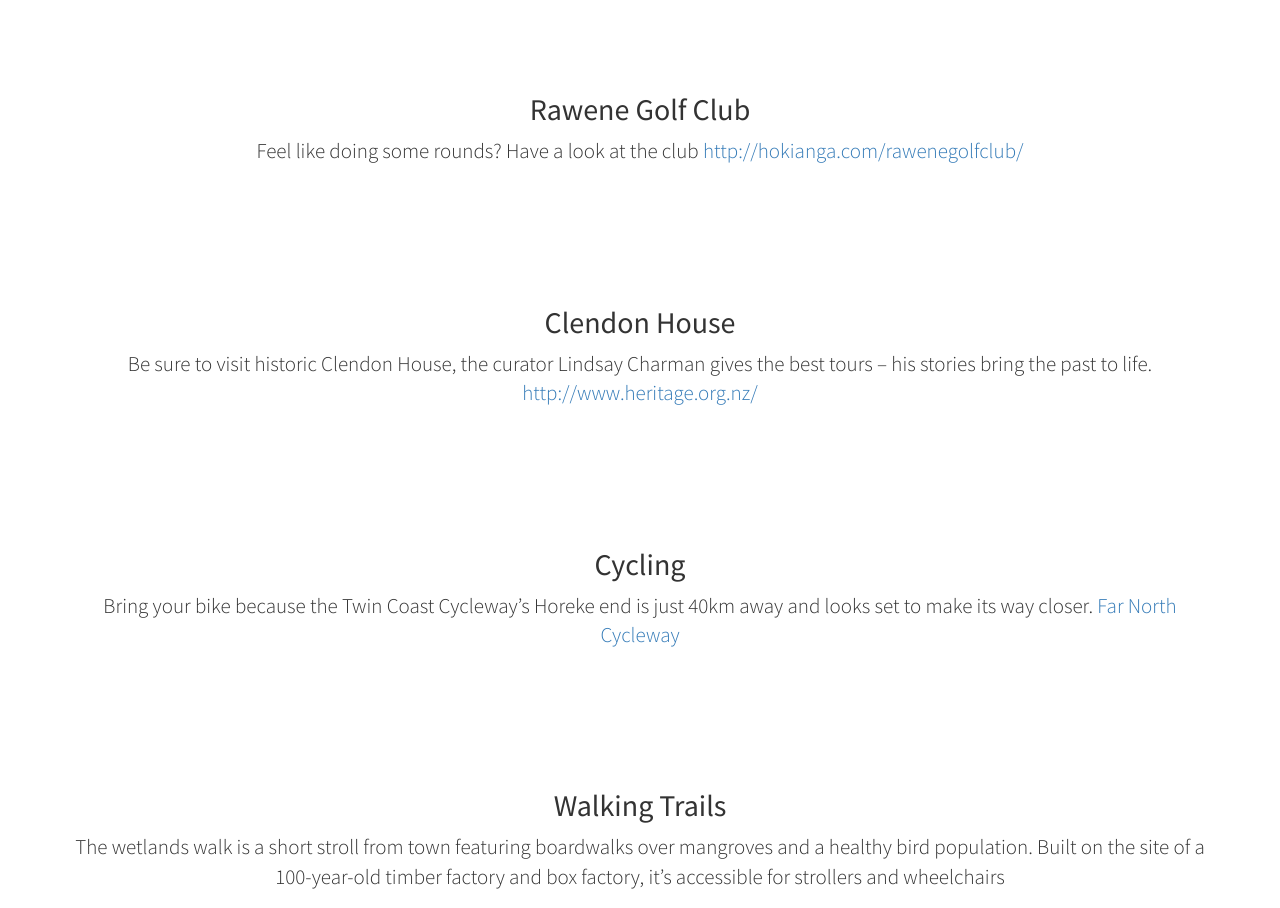
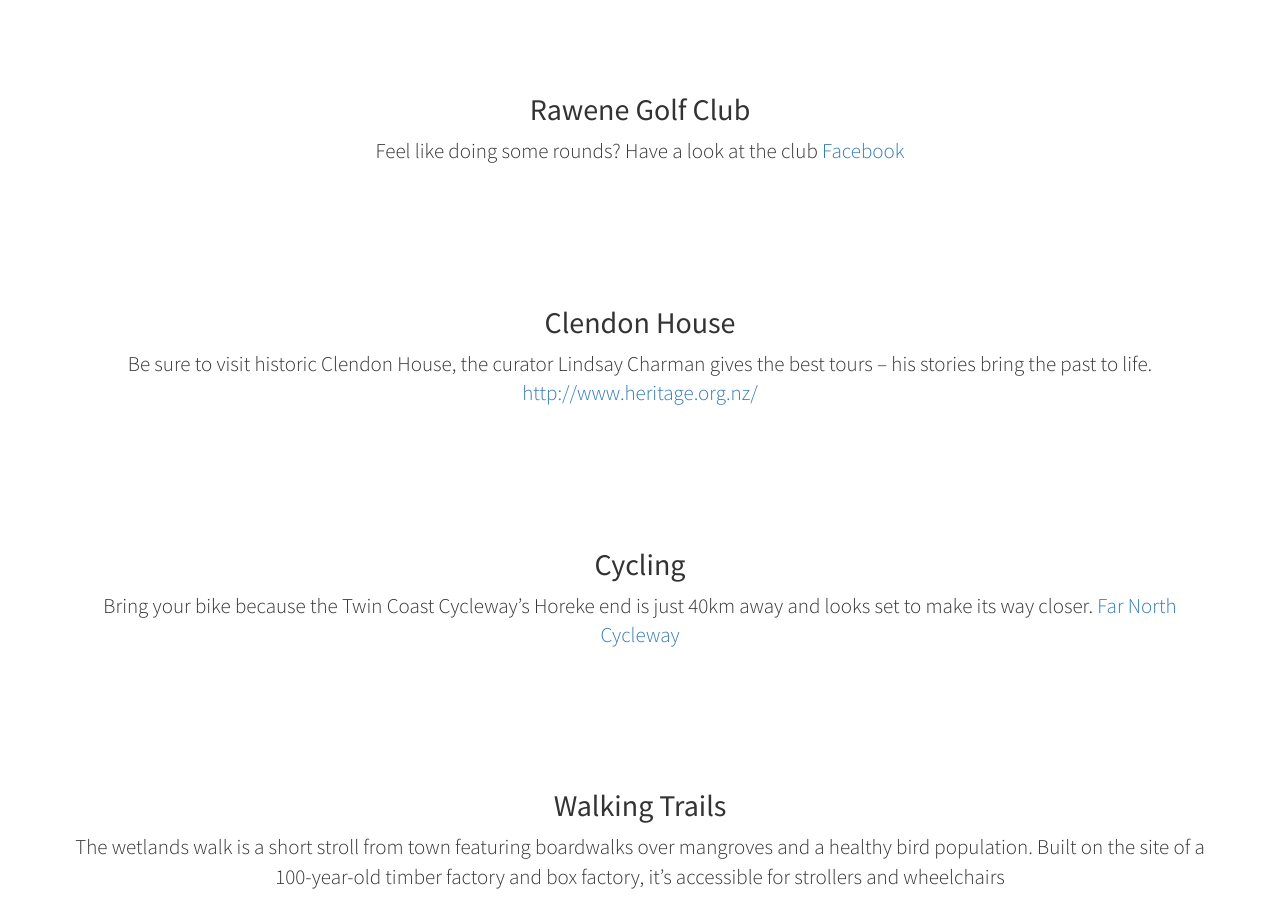
Before and after one commit to mynameisrufus/rawene, a website: page _site/things-todo-in-rawene.html in a window 1280 px wide. Shown: the part 2640-3548 px from the top of the page. Drawn offline with Linux system fonts and the light colour scheme.

Commit message:
update golf url

```diff
--- a/_site/things-todo-in-rawene.html
+++ b/_site/things-todo-in-rawene.html
@@ -278,7 +278,7 @@
                     <h2>Rawene Golf Club</h2>
                     <p class="lead">
                     Feel like doing some rounds? Have a look at the club
-                    <a target="_blank" href="http://hokianga.com/rawenegolfclub/">http://hokianga.com/rawenegolfclub/</a>
+                    <a target="_blank" href="https://www.facebook.com/Rawene-Golf-Club-137089399722651/">Facebook</a>
                     </p>
                 </div>
             </div>
--- a/package.json
+++ b/package.json
@@ -4,6 +4,6 @@
   },
   "scripts": {
     "start": "cd _site && python -m SimpleHTTPServer",
-    "upload": "adonic upload rawene.nz --path build --expire"
+    "upload": "adonic upload rawene.nz --path _site --expire"
   }
 }
```
